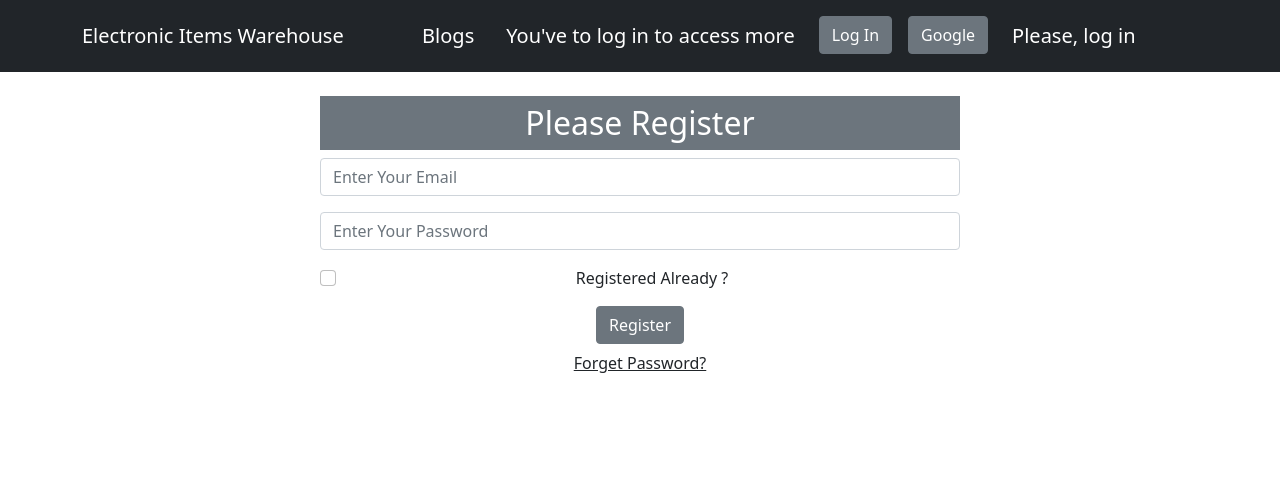
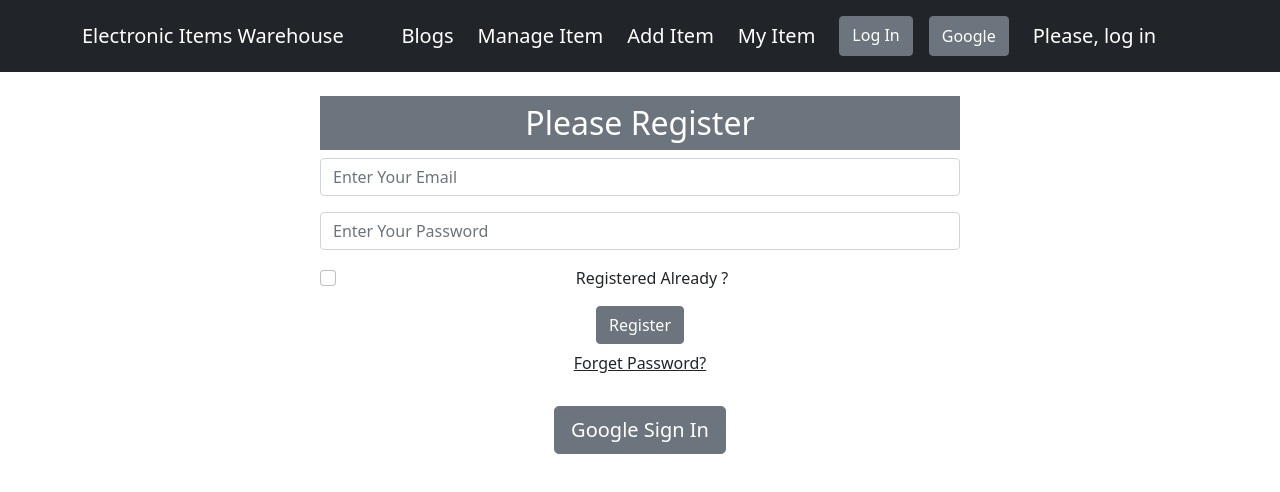
Before and after one commit to shawon-MG/Warehouse_Management--ClientSide, a React (Create React App) app: page /signIn in a window 1280 px wide. Shown: the top 492 px of the page. Built offline with nearby package versions, Linux system fonts and the light colour scheme.

Commit message:
custom hook used code updated

```diff
--- a/package.json
+++ b/package.json
@@ -11,6 +11,7 @@
     "react": "^18.1.0",
     "react-bootstrap": "^2.3.1",
     "react-dom": "^18.1.0",
+    "react-firebase-hooks": "^5.0.3",
     "react-hook-form": "^7.30.0",
     "react-router-dom": "^6.3.0",
     "react-scripts": "5.0.1",
--- a/public/index.html
+++ b/public/index.html
@@ -24,6 +24,8 @@
       work correctly both with client-side routing and a non-root public URL.
       Learn how to configure a non-root public URL by running `npm run build`.
     -->
+    <!-- Bootstrap  -->
+    <!-- <link href="https://cdn.jsdelivr.net/npm/bootstrap@5.1.3/dist/css/bootstrap.min.css" rel="stylesheet" integrity="sha384-1BmE4kWBq78iYhFldvKuhfTAU6auU8tT94WrHftjDbrCEXSU1oBoqyl2QvZ6jIW3" crossorigin="anonymous"> -->
     <title>React App</title>
   </head>
   <body>
@@ -39,5 +41,7 @@
       To begin the development, run `npm start` or `yarn start`.
       To create a production bundle, use `npm run build` or `yarn build`.
     -->
+
+    <!-- <script src="https://cdn.jsdelivr.net/npm/bootstrap@5.1.3/dist/js/bootstrap.bundle.min.js" integrity="sha384-ka7Sk0Gln4gmtz2MlQnikT1wXgYsOg+OMhuP+IlRH9sENBO0LRn5q+8nbTov4+1p" crossorigin="anonymous"></script> -->
   </body>
 </html>
--- a/src/components/EmailSignIn/EmailSignIn.js
+++ b/src/components/EmailSignIn/EmailSignIn.js
@@ -2,6 +2,8 @@ import { createUserWithEmailAndPassword, getAuth, sendEmailVerification, sendPas
 import { useState } from 'react';
 import { Button, Form } from 'react-bootstrap';
 import app from '../../firebase.config';
+import useFirebase from '../../hooks/useFirebase';
+
 
 
 const auth = getAuth(app);
@@ -63,6 +65,8 @@ const SignIn = () => {
             })
     };
 
+    const { handleGoogleSignIn } = useFirebase();
+
     return (
         <div>
             <div className="registration w-50 mx-auto">
@@ -85,7 +89,55 @@ const SignIn = () => {
                 </Form>
             </div>
 
+            <Button onClick={handleGoogleSignIn} variant="secondary" size="lg" className="mt-4">
+                Google Sign In
+            </Button>
+
         </div>
     );
 };
 export default SignIn;
+
+
+
+
+/* import { Button } from "bootstrap";
+import { getAuth } from "firebase/auth";
+import React from "react";
+import { Form } from "react-bootstrap";
+import { useSignInWithGoogle } from 'react-firebase-hooks';
+import app from "../../firebase.config";
+const auth = getAuth(app);
+
+const login = () => {
+    const [signInWithGoogle, user] = useSignInWithGoogle(auth);
+
+    return (
+        <div>
+            <div className="registration w-50 mx-auto">
+                <h2 className='bg-secondary text-white p-2 mt-4'> Please {register ? 'Log-In' : 'Register'}</h2>
+                <Form onSubmit={handleSubmit}>
+                    <Form.Group className="mb-3" controlId="formBasicEmail">
+                        <Form.Control onBlur={handleEmailBlur} type="email" placeholder="Enter Your Email" required />
+                    </Form.Group>
+
+                    <Form.Group className="mb-3" controlId="formBasicPassword">
+                        <Form.Control onBlur={handlePasswordBlur} type="password" placeholder="Enter Your Password" required />
+                    </Form.Group>
+                    <Form.Group className="mb-3 " controlId="formBasicCheckbox">
+                        <Form.Check onChange={handleRegistration} type="checkbox" label="Registered Already ?" />
+                    </Form.Group>
+                    <Button variant="secondary" type="submit" className='text-white'>
+                        {register ? 'Log-In' : 'Register'}
+                    </Button> <br />
+                    <Button onClick={handlePasswordReset} variant="link" className='text-dark'>Forget Password?</Button>
+                </Form>
+            </div>
+
+            <Button variant="secondary" size="lg" className="mt-4" onClick={() => signInWithGoogle()}>
+                Google Sign In
+            </Button>
+
+        </div>
+    );
+}; */
--- /dev/null
+++ b/src/components/Main/Main.css
@@ -0,0 +1,4 @@
+.navbar{
+    text-decoration: none;
+
+}
--- a/src/components/Main/Main.js
+++ b/src/components/Main/Main.js
@@ -4,7 +4,7 @@ import { Button, Container, Nav, Navbar } from 'react-bootstrap';
 import app from '../../firebase.config';
 import { useState } from 'react';
 
-import { getAuth, GoogleAuthProvider, signInWithPopup, signOut } from 'firebase/auth';
+import { getAuth, GoogleAuthProvider, signInWithPopup } from 'firebase/auth';
 
 
 const auth = getAuth(app);
@@ -27,15 +27,6 @@ const Main = () => {
             })
     };
 
-    const handleSignOut = () => {
-        signOut(auth)
-            .then(() => {
-                setUser({})
-            })
-            .catch(error => {
-                setUser({})
-            })
-    };
 
     return (
         <div className='mb-4'>
@@ -47,33 +38,23 @@ const Main = () => {
 
                         <Navbar.Brand className='me-4' href="/blogs">Blogs</Navbar.Brand>
 
-                        {
-                            user.email
-                                ?
-                                <>
+
 
                         <Navbar.Brand className='me-4' href="manage-item">Manage Item</Navbar.Brand>
                         <Navbar.Brand className='me-4' href="add-item">Add Item</Navbar.Brand>
                         <Navbar.Brand className='me-4' href="my-item">My Item</Navbar.Brand>
 
-                                </>
-                                :
-                                <h5 className='text-white mt-2 me-4 ps-2'> You've to log in to access more </h5>
-                        }
 
 
-                        {
-                            user.email
-                                ?
-                                <Button variant="secondary" className='text-white' onClick={handleSignOut}>Sign Out</Button>
-                                :
-                                <div>
+
+
+
                         <Button href="/signIn" variant="secondary" className='text-white me-3' >Log In</Button>
 
                         <Button variant="secondary" className='text-white me-3' onClick={handleGoogleSignIn}>Google</Button>
-                                </div>
 
-                        }
+
+
                         {
                             user.email
                                 ?
--- a/src/firebase.config.js
+++ b/src/firebase.config.js
@@ -1,5 +1,6 @@
 // Import the functions you need from the SDKs you need
 import { initializeApp } from "firebase/app";
+import { getAuth } from "firebase/auth";
 // TODO: Add SDKs for Firebase products that you want to use
 // https://firebase.google.com/docs/web/setup#available-libraries
 
@@ -16,4 +17,6 @@ const firebaseConfig = {
 // Initialize Firebase
 const app = initializeApp(firebaseConfig);
 
+export const auth = getAuth(app);
+
 export default app;
--- /dev/null
+++ b/src/hooks/useFirebase.js
@@ -0,0 +1,30 @@
+import { GoogleAuthProvider, signInWithPopup } from "firebase/auth";
+import { useState } from "react";
+// import app from "../firebase.config";
+import { auth } from "../firebase.config";
+
+const googleProvider = new GoogleAuthProvider();
+// const auth = getAuth(app);
+
+
+const useFirebase = () => {
+    const [user, setUser] = useState({});
+
+    const handleGoogleSignIn = () => {
+        console.log('Google');
+        signInWithPopup(auth, googleProvider)
+            .then(result => {
+                const user = result.user;
+                setUser(user);
+                console.log(user);
+            })
+            .catch(error => {
+                console.log('Error', error);
+            })
+
+    }
+
+    return { user, handleGoogleSignIn }
+}
+
+export default useFirebase;
```
Also changed, not shown: 1 other file (tests, documents, lock files or other folders). Lines whose indentation alone changed are shown as unchanged.
